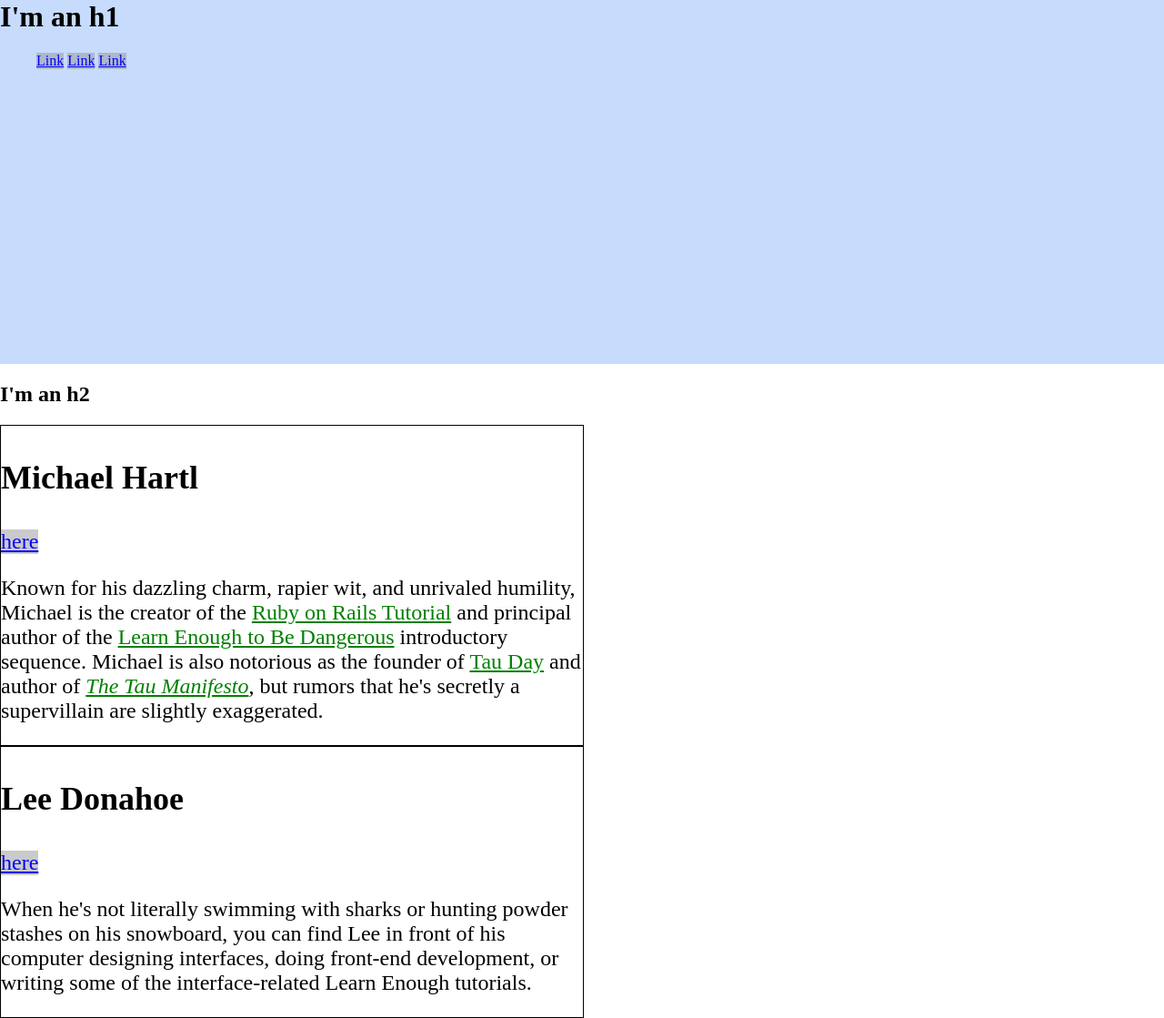
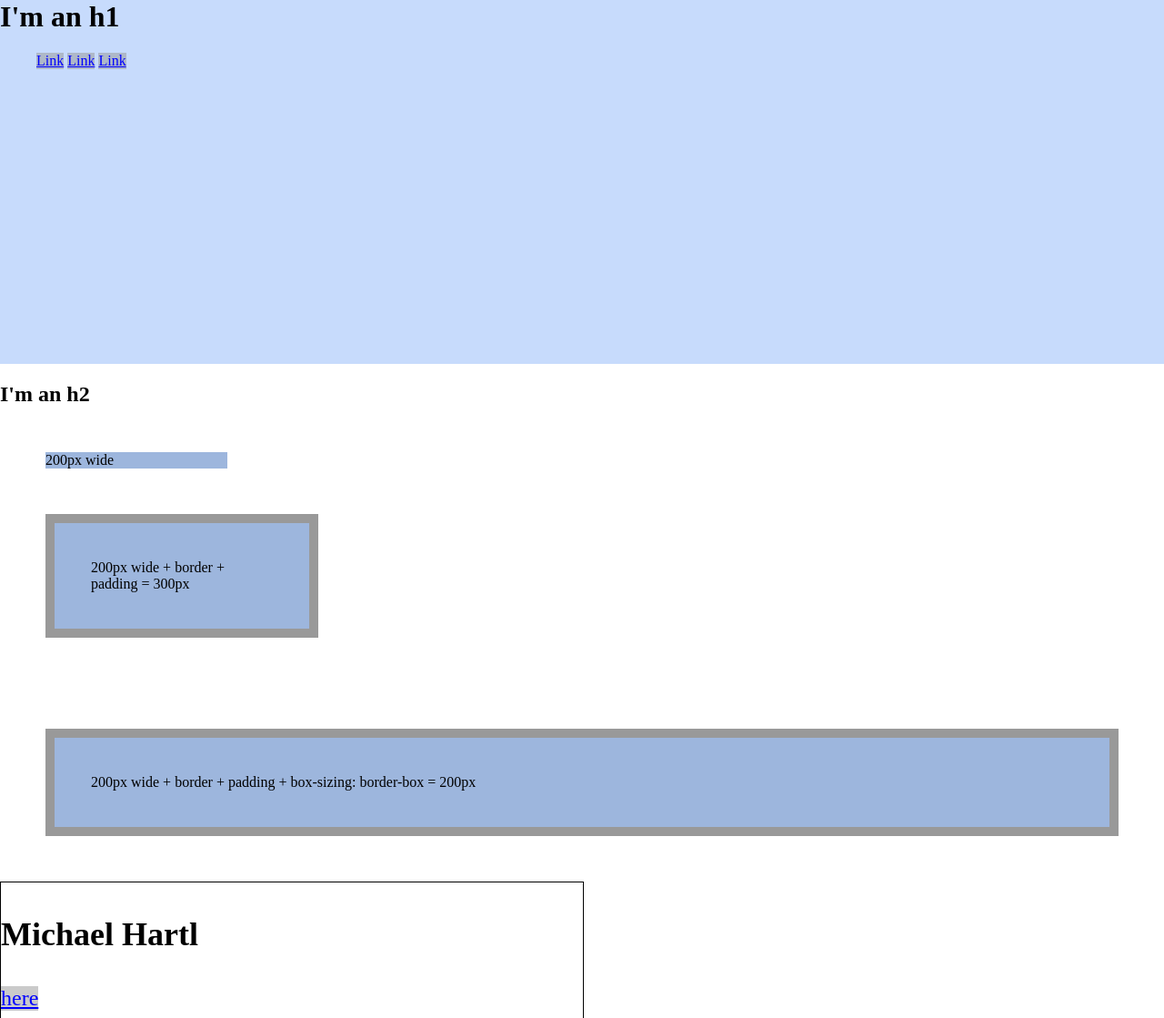
Before and after one commit to miskosan/miskosan.github.io, a plain HTML site: page index.html in a window 1280 px wide. Shown: the top 1119 px of the page at 91% size. Drawn offline with Linux system fonts and the light colour scheme.

Commit message:
Add test box

```diff
--- a/index.html
+++ b/index.html
@@ -63,6 +63,23 @@
     .bio-copy a {
       color: green;
     }
+
+    .test-box {
+      background: #9db6dd;
+      margin: 50px;
+      width: 200px;
+    }
+
+    .test-box-nosizing {
+      border: 10px solid #999;
+      padding: 40px;
+    }
+
+    .test-box-sizing {
+      box-sizing: border-box;
+      width: auto;
+      margin-top: 100px;
+    }
   </style>
 </head>
 
@@ -83,6 +100,15 @@
   </div>
 
   <h2>I'm an h2</h2>
+  <div class="test-box">
+    200px wide
+  </div>
+  <div class="test-box test-box-nosizing">
+    200px wide + border + padding = 300px
+  </div>
+  <div class="test-box test-box-nosizing test-box-sizing">
+    200px wide + border + padding + box-sizing: border-box = 200px
+  </div>
   <div class="bio-wrapper">
     <div class="bio-box">
       <h3>Michael Hartl</h3>
```
